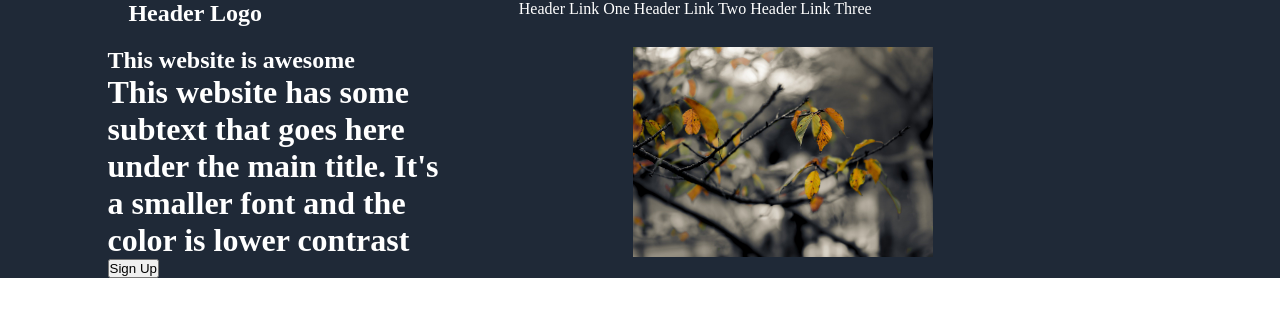
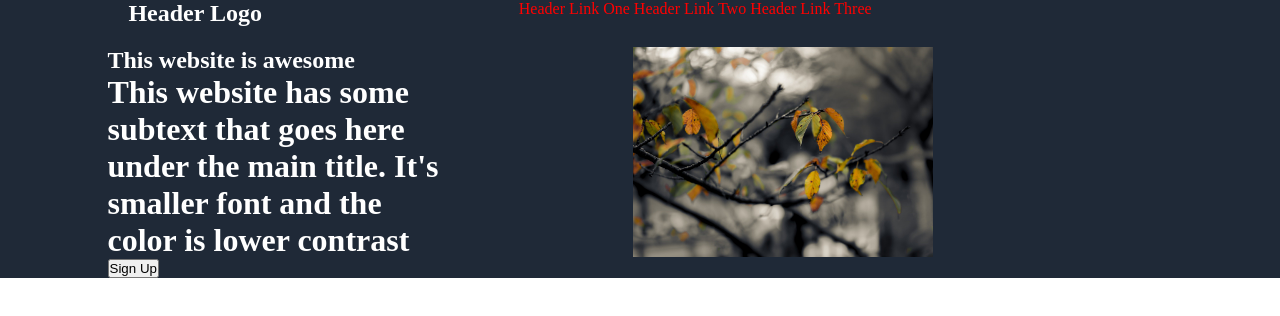
Before and after one commit to Cody-Cardarella/landing-page-project, a plain HTML site: page index.html in a window 1280 px wide. Drawn offline with Linux system fonts and the light colour scheme.

Commit message:
What is happening

```diff
--- a/index.html
+++ b/index.html
@@ -22,7 +22,7 @@
         <div class="secondSegment">
             <div class="introText">
                 <h2>This website is awesome</h2>
-                <h1>This website has some subtext that goes here under the main title. It's a smaller font and the color is lower contrast</h1>
+                <h1>This website has some subtext that goes here under the main title. It's smaller font and the color is lower contrast</h1>
                 <button type="button">Sign Up</button>
             </div>
             <div class="introImg">
--- a/style.css
+++ b/style.css
@@ -27,5 +27,5 @@
 
 a {
     text-decoration: none;
-    color: white;
+    color: red;
 }
```
